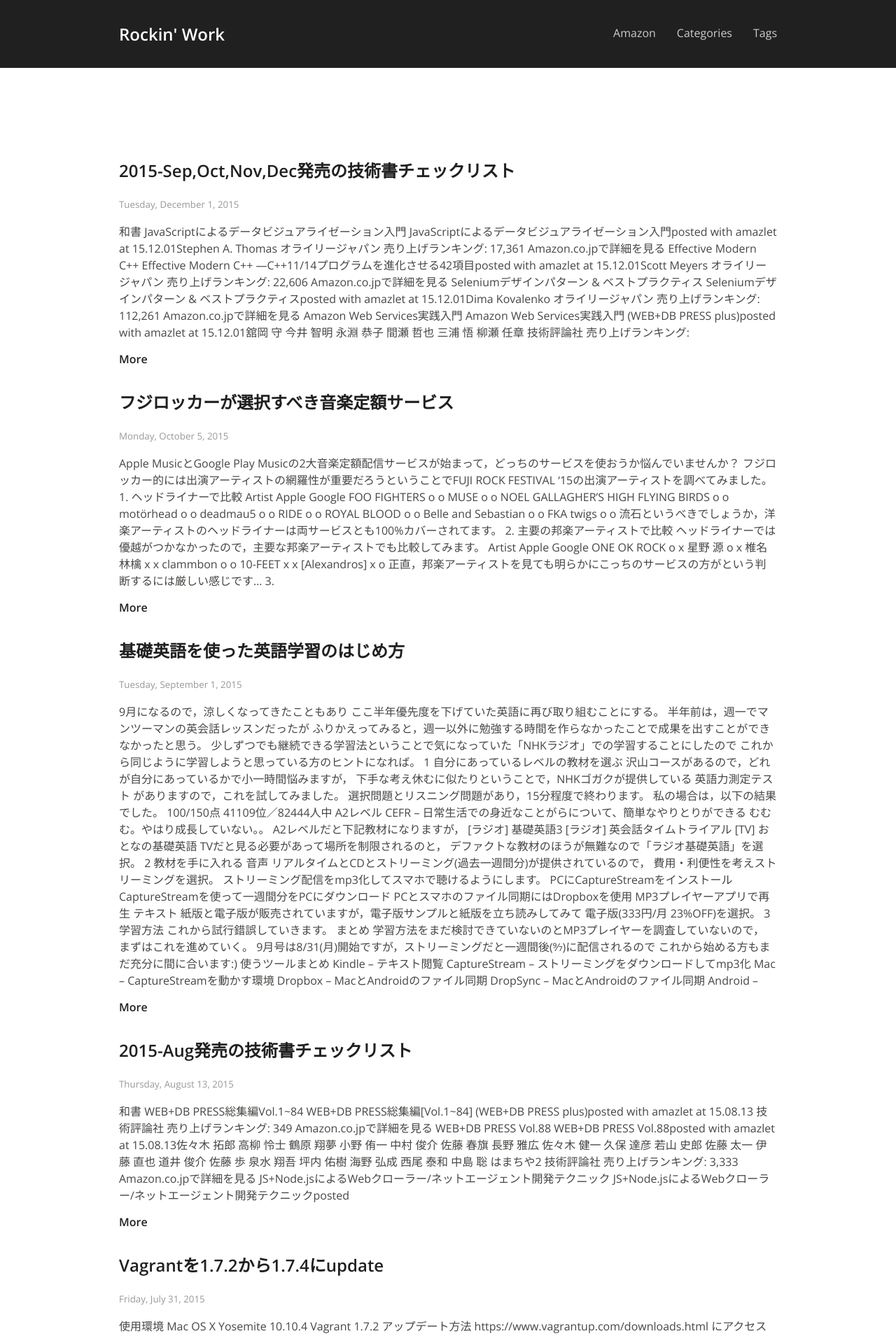
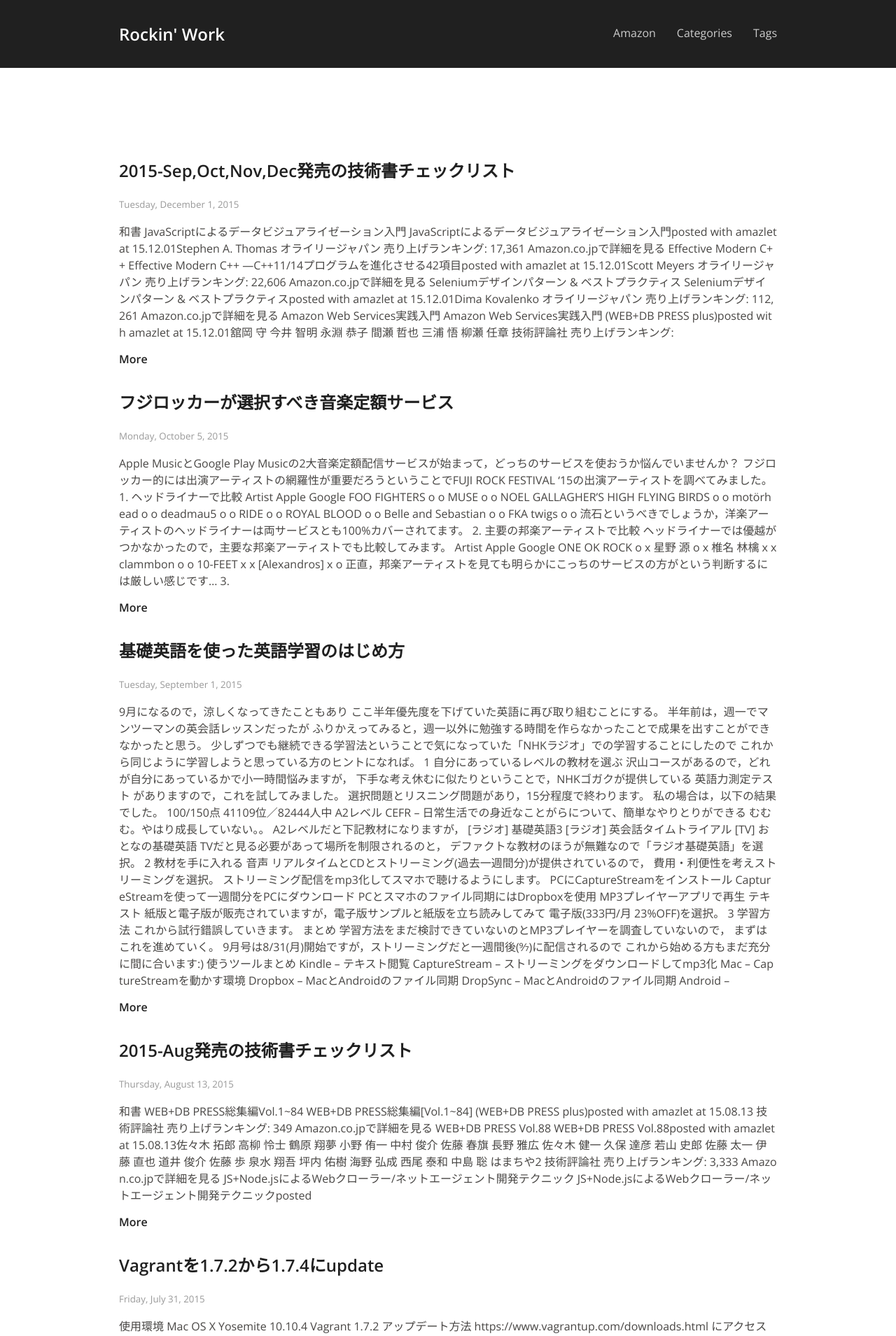
Before and after one commit to oikwsat/renoiv.github.io, a Jekyll site: the page index.html, which Jekyll copies as it is, in a window 1280 px wide. Shown: the top 1909 px of the page at 70% size. Built offline with Jekyll 4.4.1, drawn with Linux system fonts in a browser that asks for light colours; nearby versions of some CDN libraries; Markdown is read by kramdown in place of the engine named in the settings; a script that is not in the unit is left out.

Commit message:
rebuilding site 2015年 12月26日 土曜日 01時21分13秒 JST

```diff
--- a/css/custom.css
+++ b/css/custom.css
@@ -49,3 +49,7 @@ table tr td {
   overflow: hidden;
   padding: 2px;
 }
+
+.li-article-section {
+  word-break: break-all;
+}
```
